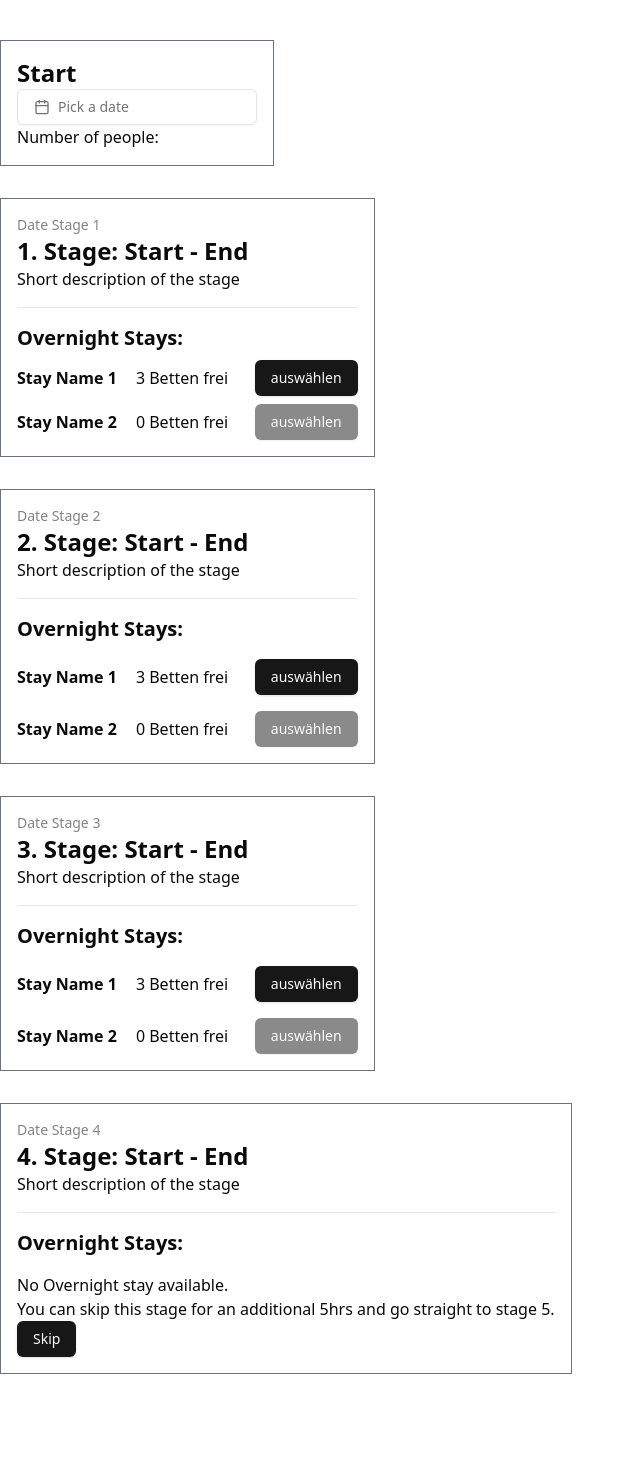
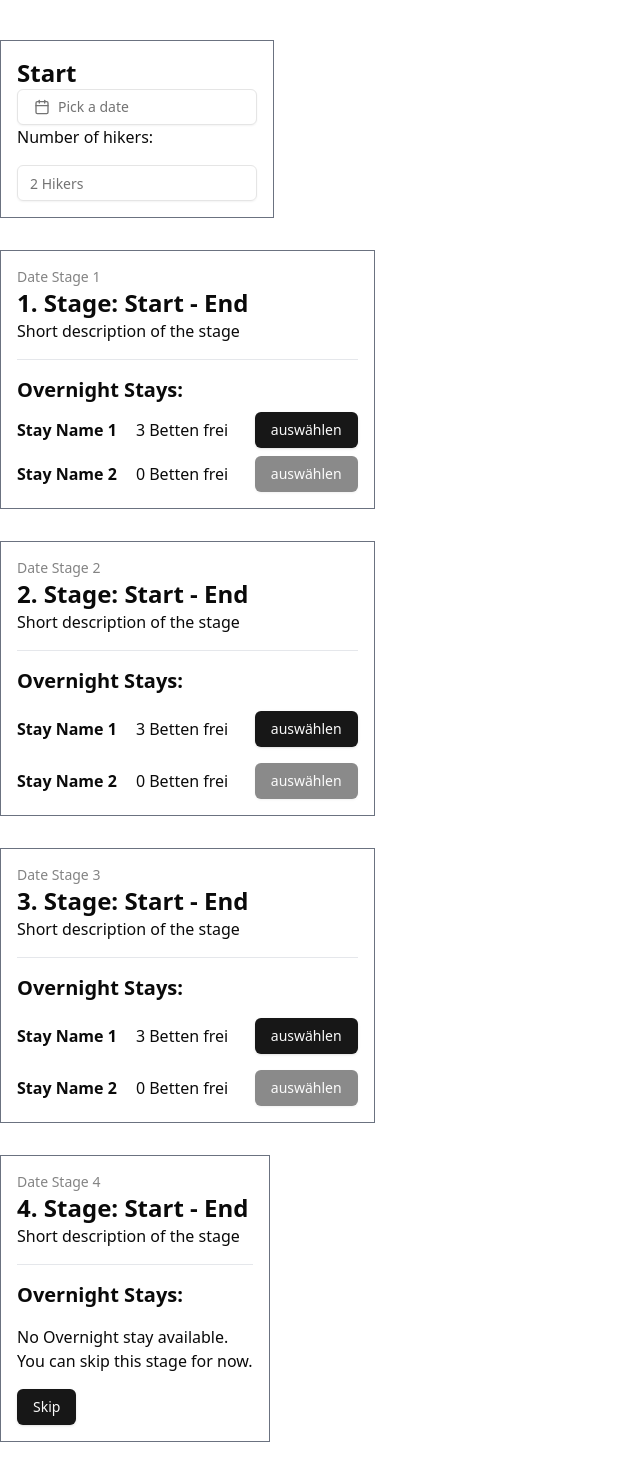
Before and after one commit to ScriptingMage/TourismTechnology2024, a Next.js app in the folder wwbs/: page /hiking-trails/book in a window 1280 px wide. Shown: the part 160-1630 px from the top of the page, without its empty margins (0-640 px from the left). Built offline with nearby package versions, Linux system fonts and the light colour scheme.

Commit message:
added shadcn label

```diff
--- a/wwbs/package.json
+++ b/wwbs/package.json
@@ -9,6 +9,7 @@
     "lint": "next lint"
   },
   "dependencies": {
+    "@radix-ui/react-label": "^2.1.0",
     "@radix-ui/react-popover": "^1.1.2",
     "@radix-ui/react-slot": "^1.1.0",
     "class-variance-authority": "^0.7.0",
--- a/wwbs/src/app/hiking-trails/book/page.tsx
+++ b/wwbs/src/app/hiking-trails/book/page.tsx
@@ -1,5 +1,6 @@
 import { Button } from "@/components/ui/button";
 import { DatePicker } from "@/components/ui/datepicker";
+import { Input } from "@/components/ui/input";
 
 export default function Page() {
   return (
@@ -11,7 +12,8 @@
           <div className="relative">
             <DatePicker />
           </div>
-          <div>Number of people:</div>
+          <div>Number of hikers:</div>
+          <Input className="mt-4" type="number" placeholder="2 Hikers" />
         </div>
 
         <div className="border border-gray-500 p-4 w-auto">
@@ -98,9 +100,8 @@
           <div className="grid gap-4 mt-4">
             <div>
               <p>No Overnight stay available.</p>
-              <p>You can skip this stage for an
-              additional 5hrs and go straight to stage 5.</p>
-              <Button>Skip</Button>
+              <p>You can skip this stage for now.</p>
+              <Button className="mt-4">Skip</Button>
             </div>
           </div>
         </div>
--- /dev/null
+++ b/wwbs/src/components/ui/label.tsx
@@ -0,0 +1,26 @@
+"use client"
+
+import * as React from "react"
+import * as LabelPrimitive from "@radix-ui/react-label"
+import { cva, type VariantProps } from "class-variance-authority"
+
+import { cn } from "@/lib/utils"
+
+const labelVariants = cva(
+  "text-sm font-medium leading-none peer-disabled:cursor-not-allowed peer-disabled:opacity-70"
+)
+
+const Label = React.forwardRef<
+  React.ElementRef<typeof LabelPrimitive.Root>,
+  React.ComponentPropsWithoutRef<typeof LabelPrimitive.Root> &
+    VariantProps<typeof labelVariants>
+>(({ className, ...props }, ref) => (
+  <LabelPrimitive.Root
+    ref={ref}
+    className={cn(labelVariants(), className)}
+    {...props}
+  />
+))
+Label.displayName = LabelPrimitive.Root.displayName
+
+export { Label }
```
Also changed, not shown: 1 other file (tests, documents, lock files or other folders).
